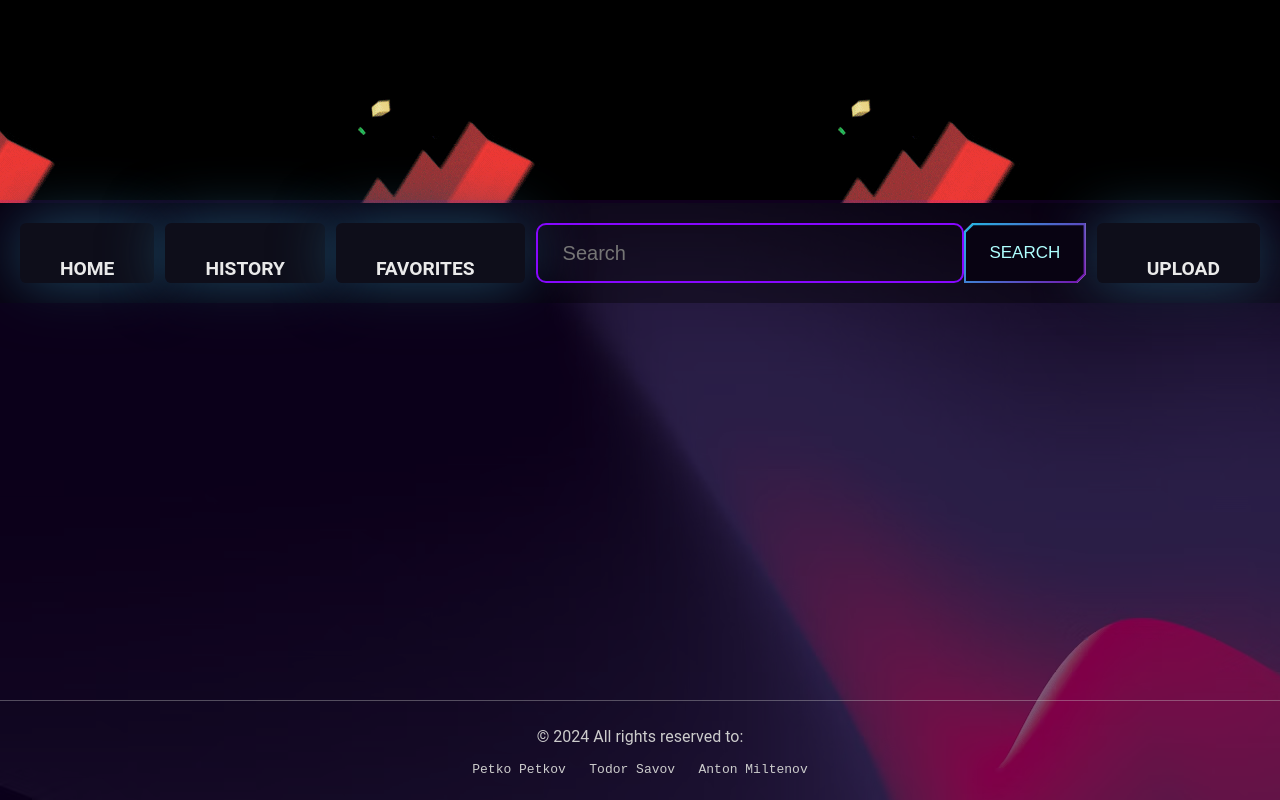
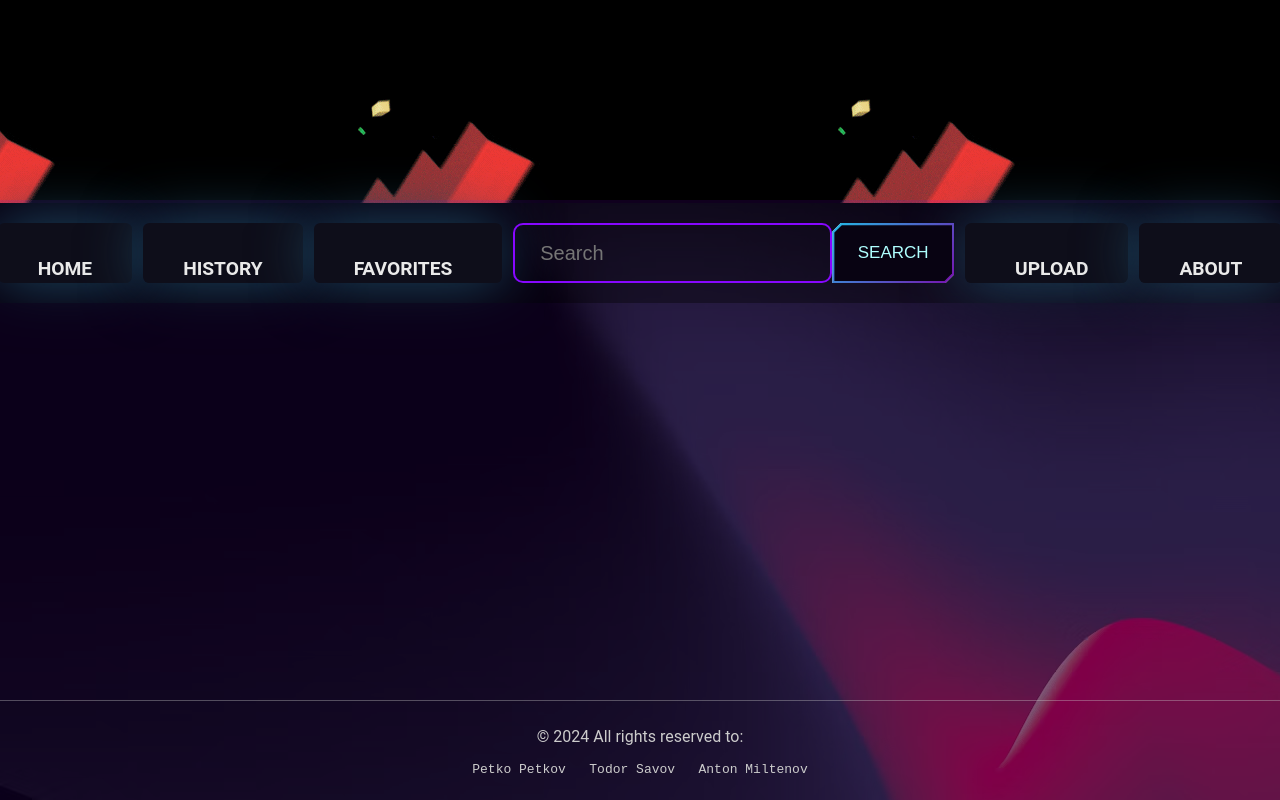
Before and after one commit to Cyber-Creators/WebProject_1, a website with bundled scripts: page index.html in a window 1280 px wide. Built offline with nearby package versions, Linux system fonts and the light colour scheme; no server answers.

Commit message:
Add About link to navigation in index.html

```diff
--- a/index.html
+++ b/index.html
@@ -23,6 +23,7 @@
           <button id="searchBtn" class="btn">Search</button>
         </form>
         <a href="#uploadForm" id="uploadNav">Upload</a>
+        <a href="" id="about">About</a>
       </nav>
       <div id="container">
         <!-- start placeholders -->
```
